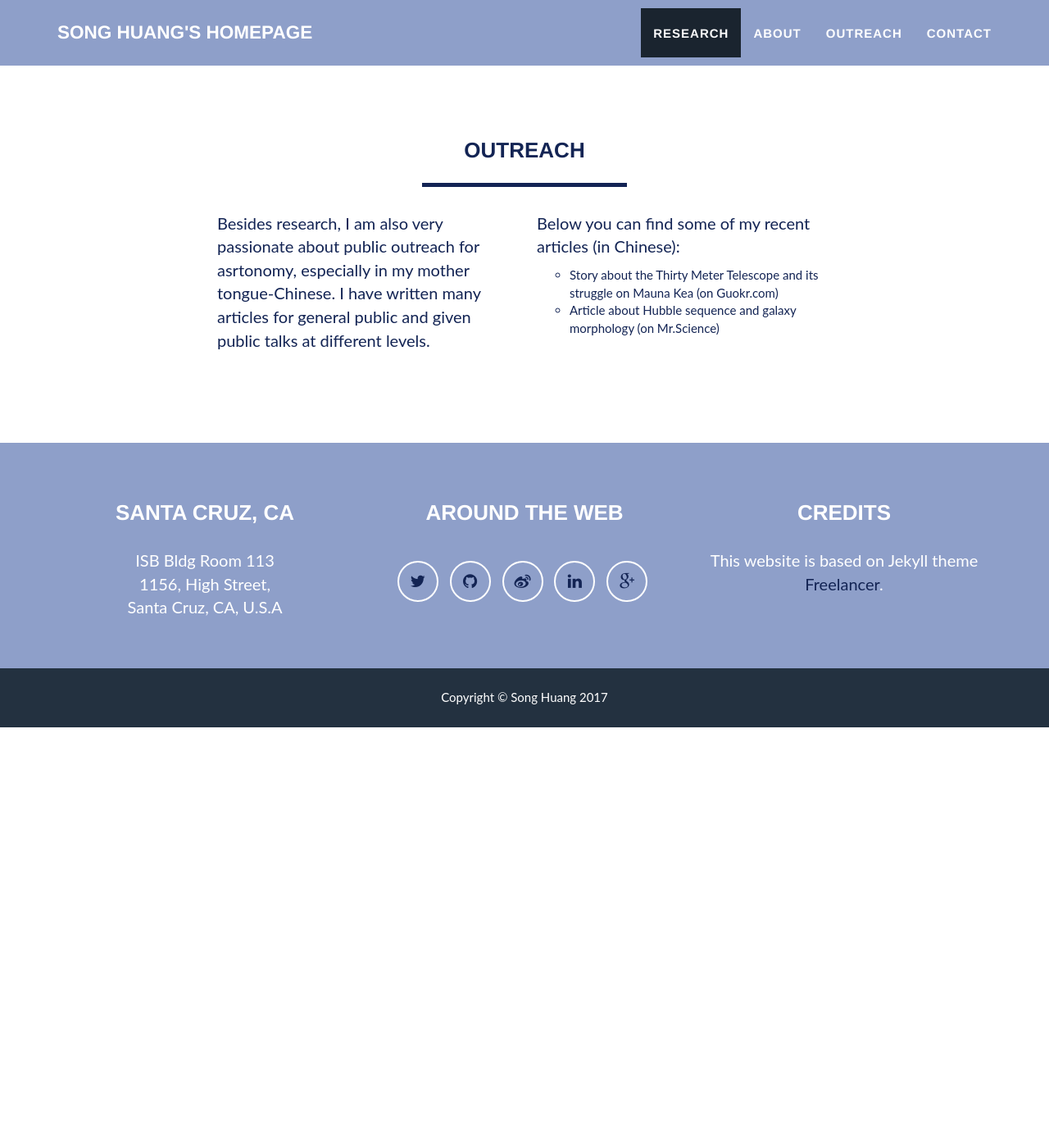
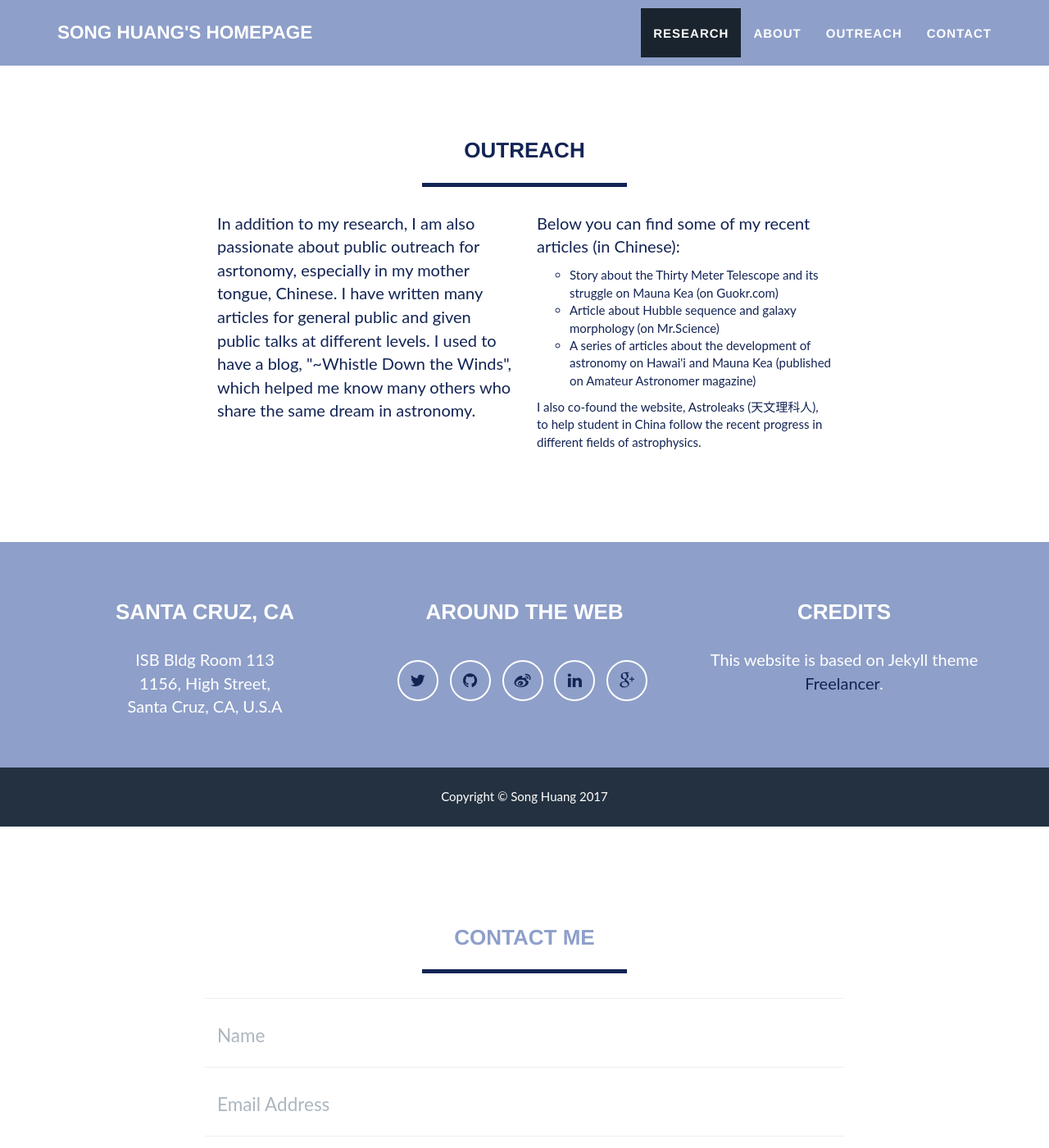
Before and after one commit to dr-guangtou/dr-guangtou.github.io, a Jekyll site: the page built from index.html, in a window 1280 px wide and 1400 px high, scrolled down 2475 px. Shown: the whole window at 82% size. Built offline with Jekyll 4.4.1, drawn with Linux system fonts in a browser that asks for light colours; before the commit the page ends 3362 px from its top, so only the background shows below that.

Commit message:
New outreach

```diff
--- a/_config.yml
+++ b/_config.yml
@@ -4,6 +4,7 @@ name: "Song Huang 黄崧"
 email: shuang89@ucsc.edu
 url: https://dr-guangtou.github.io
 description: "This is Song Huang's Homepage for Astrophysical Research"
+keywords: "Astrophysics"
 
 # Contact form: comment the line below if you want to stick with the default PHP contact form
 contact: static
--- a/_includes/outreach.html
+++ b/_includes/outreach.html
@@ -10,11 +10,14 @@
             <div class="row">
                 <div class="col-lg-4 col-lg-offset-2">
                     <p>
-                        Besides research, I am also very passionate about public
-                        outreach for asrtonomy, especially in my
-                        mother tongue-Chinese.
+                        In addition to my research, I am also passionate about
+                        public outreach for asrtonomy, especially in my
+                        mother tongue, Chinese.
                         I have written many articles for general public and
                         given public talks at different levels.
+                        I used to have a blog, "~Whistle Down the Winds", which
+                        helped me know many others who share the same dream in
+                        astronomy.
                     </p>
                 </div>
                 <div class="col-lg-4">
@@ -34,7 +37,17 @@
                                     morphology (on Mr.Science)
                                 </a>
                             </li>
+                            <li>
+                                <a href="https://talinhu.wordpress.com/2007/08/08/夏威夷岛上的天文学-一在很久很久以前/">
+                                    A series of articles about the development of
+                                    astronomy on Hawai'i and Mauna Kea (published
+                                    on Amateur Astronomer magazine)
+                                </a>
+                            </li>
                         </ul>
+                        I also co-found the website, Astroleaks (天文理科人), to help
+                        student in China follow the recent progress in different
+                        fields of astrophysics.
                     </p>
                 </div>
             </div>
--- a/_layouts/default.html
+++ b/_layouts/default.html
@@ -11,5 +11,11 @@
 
     {% include modals.html %}
     {% include js.html %}
+
+    {% if site.contact == "static" %}
+    {% include contact_static.html %}
+    {% else %}
+    {% include contact.html %}
+    {% endif %}
     </body>
 </html>
```
